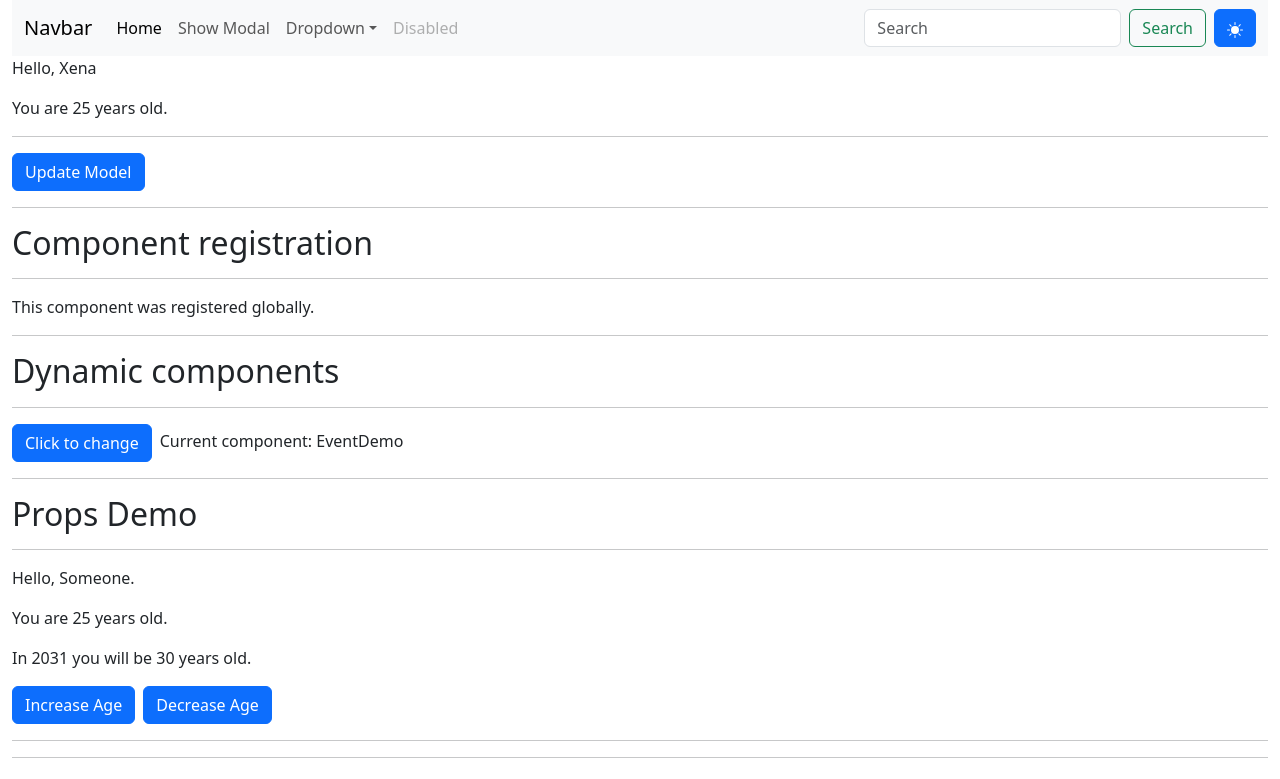
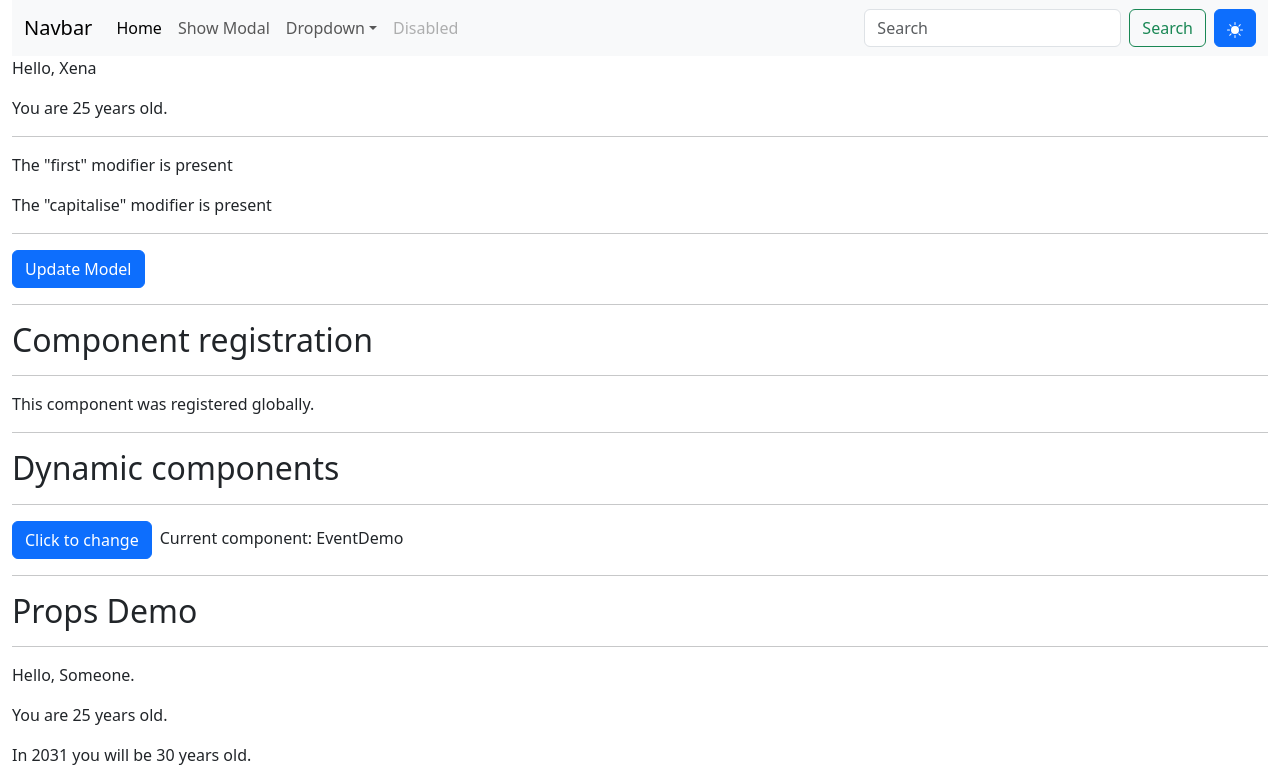
Before and after one commit to FlameWolf/vue-project, a Vue app: page / in a window 1280 px wide. Shown: the top 779 px of the page. Built offline with nearby package versions, Linux system fonts and the light colour scheme.

Commit message:
Add custome v-model modifiers

```diff
--- a/src/App.vue
+++ b/src/App.vue
@@ -36,7 +36,7 @@
 </script>
 <template>
 	<Navbar/>
-	<VModelDemo v-model="demoProps"/>
+	<VModelDemo v-model.first.capitalise="demoProps"/>
 	<RegistrationDemo/>
 	<DynamicDemo/>
 	<SlotDemo>
--- a/src/components/VModelDemo.vue
+++ b/src/components/VModelDemo.vue
@@ -1,8 +1,11 @@
 <script setup lang="ts">
-	const model = defineModel<{
-		name: string;
-		age: number;
-	}>();
+	const [model, modifiers] = defineModel<
+		{
+			name: string;
+			age: number;
+		},
+		"first" | "capitalise" | "trim"
+	>();
 
 	function updateModel(newName: string, newAge: number) {
 		if (!model.value) {
@@ -15,7 +18,11 @@
 <template>
 	<p>Hello, {{ model?.name ?? "Anonymous" }}</p>
 	<p>You are {{ model?.age ?? 0 }} years old.</p>
-	<hr/>
+	<hr />
+	<p v-if="modifiers.first">The "first" modifier is present</p>
+	<p v-if="modifiers.capitalise">The "capitalise" modifier is present</p>
+	<p v-if="modifiers.trim">The "trim" modifier is present</p>
+	<hr />
 	<button class="btn btn-primary" @click="updateModel(crypto.randomUUID(), Math.round(Math.random() * 100))">Update Model</button>
-	<hr/>
+	<hr />
 </template>
```
